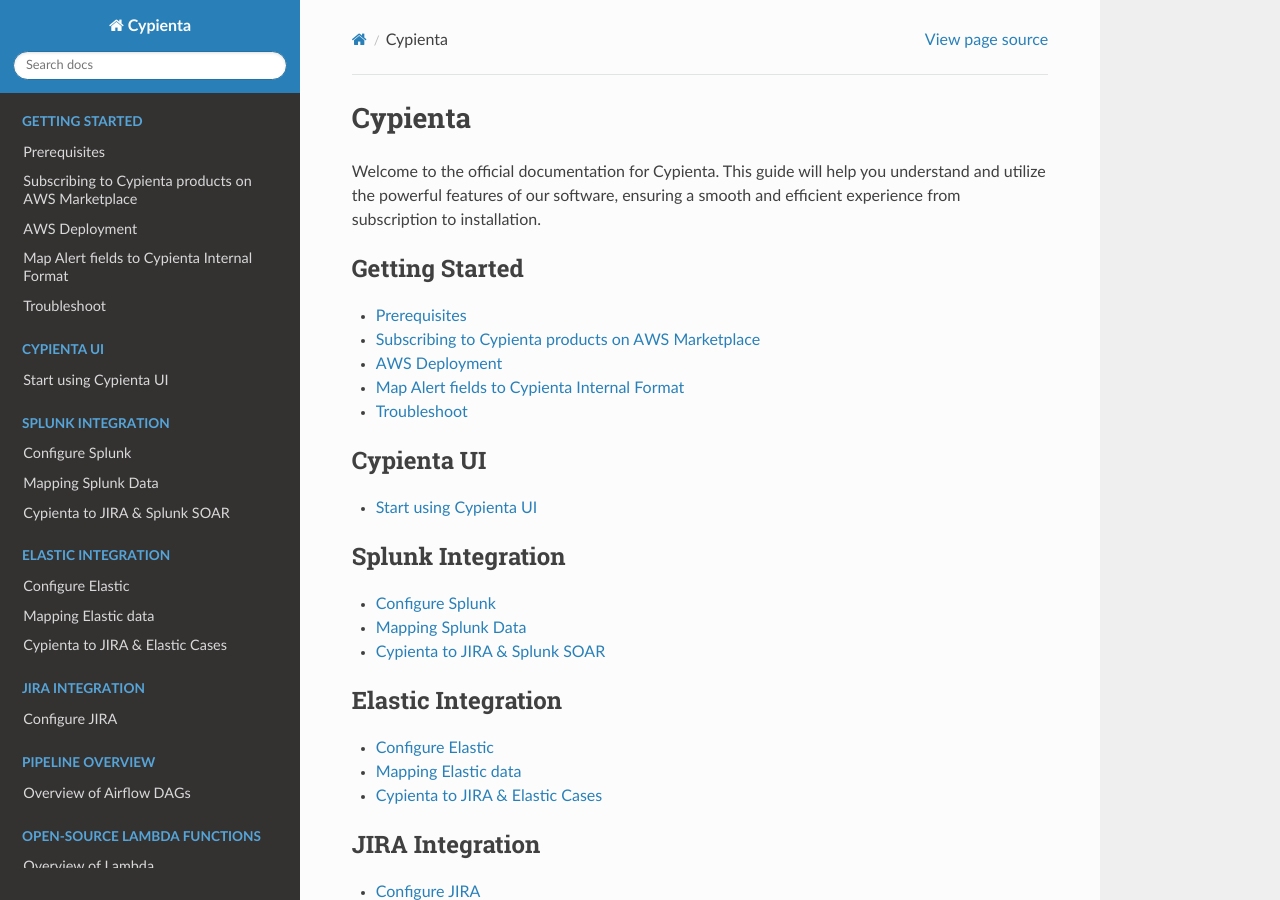
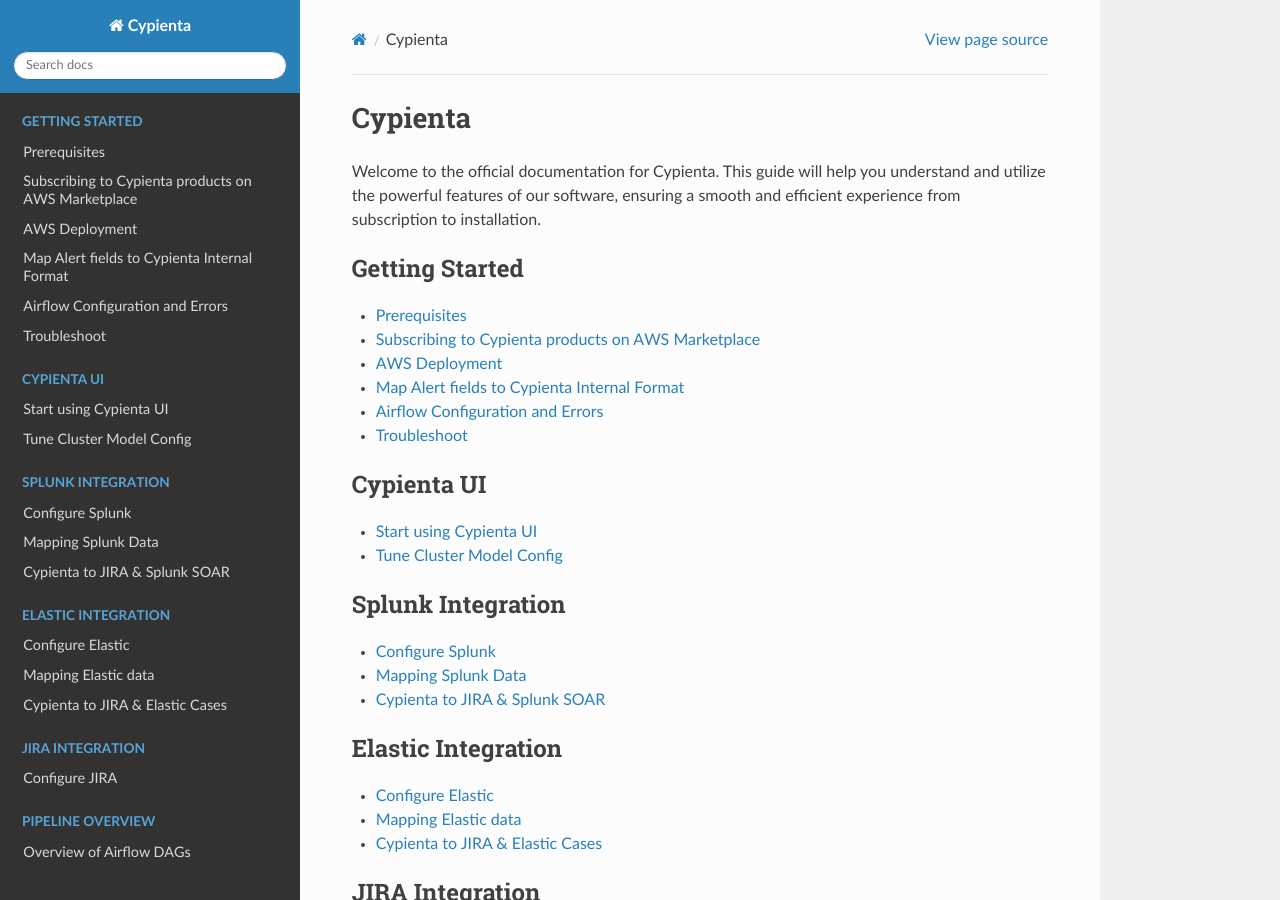
Before and after one commit to cypienta/docs, a Sphinx documentation site: the page built from docs/source/index.rst, in a window 1280 px wide and 900 px high. Built offline with Sphinx 7.4.7 and the Read the Docs theme 3.1.0, drawn with Linux system fonts in a browser that asks for light colours.

Commit message:
add tune config

```diff
--- a/docs/source/index.rst
+++ b/docs/source/index.rst
@@ -11,6 +11,7 @@
     getting_started/subscription
     getting_started/deploy
     deploy_ui/mapping
+    deploy_ui/airflow
     getting_started/troubleshoot
 
 .. toctree::
@@ -18,6 +19,7 @@
     :caption: Cypienta UI
 
     deploy_ui/start_using
+    deploy_ui/tune_config
 
 .. toctree::
     :maxdepth: 1
```
Also changed, not shown: docs/source/deploy_ui/tune_config.rst (added, +23 -0 lines), docs/source/deploy_ui/resources/ui_tune_cluster_config.png (added).
